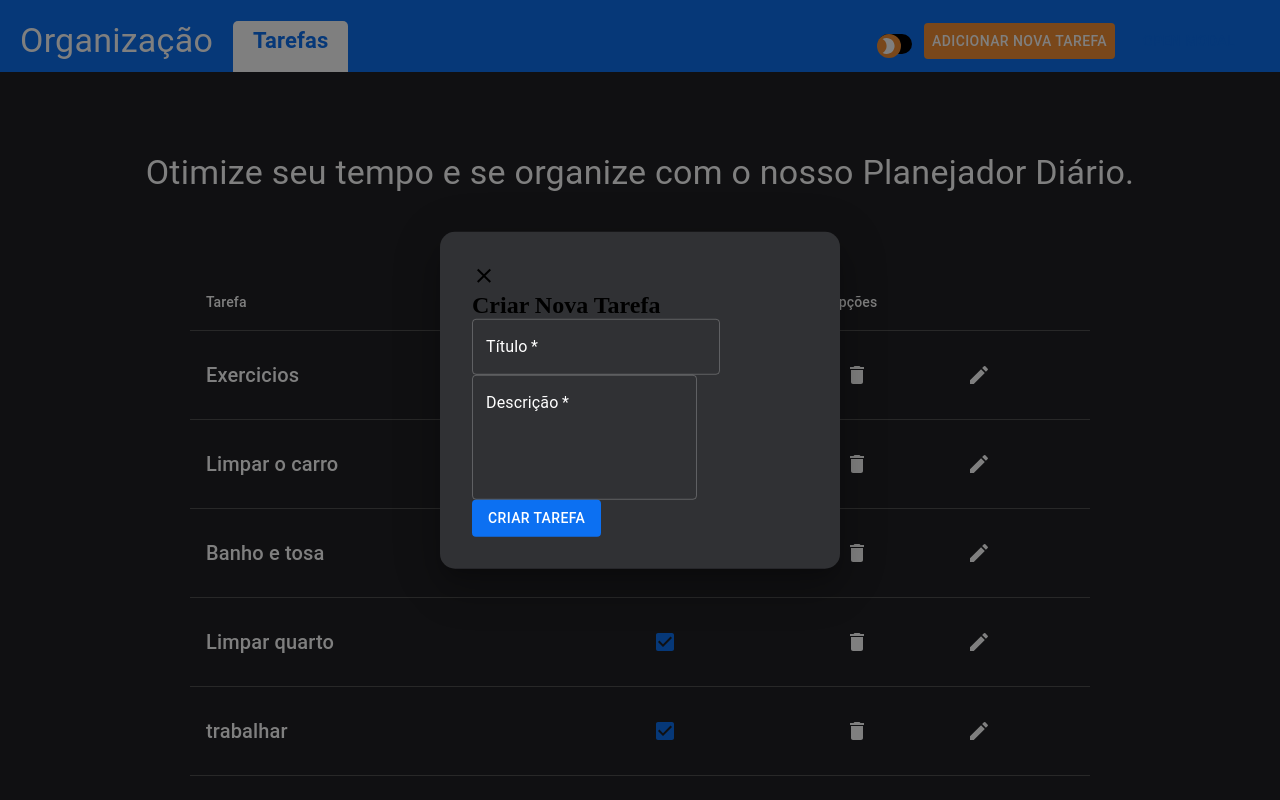
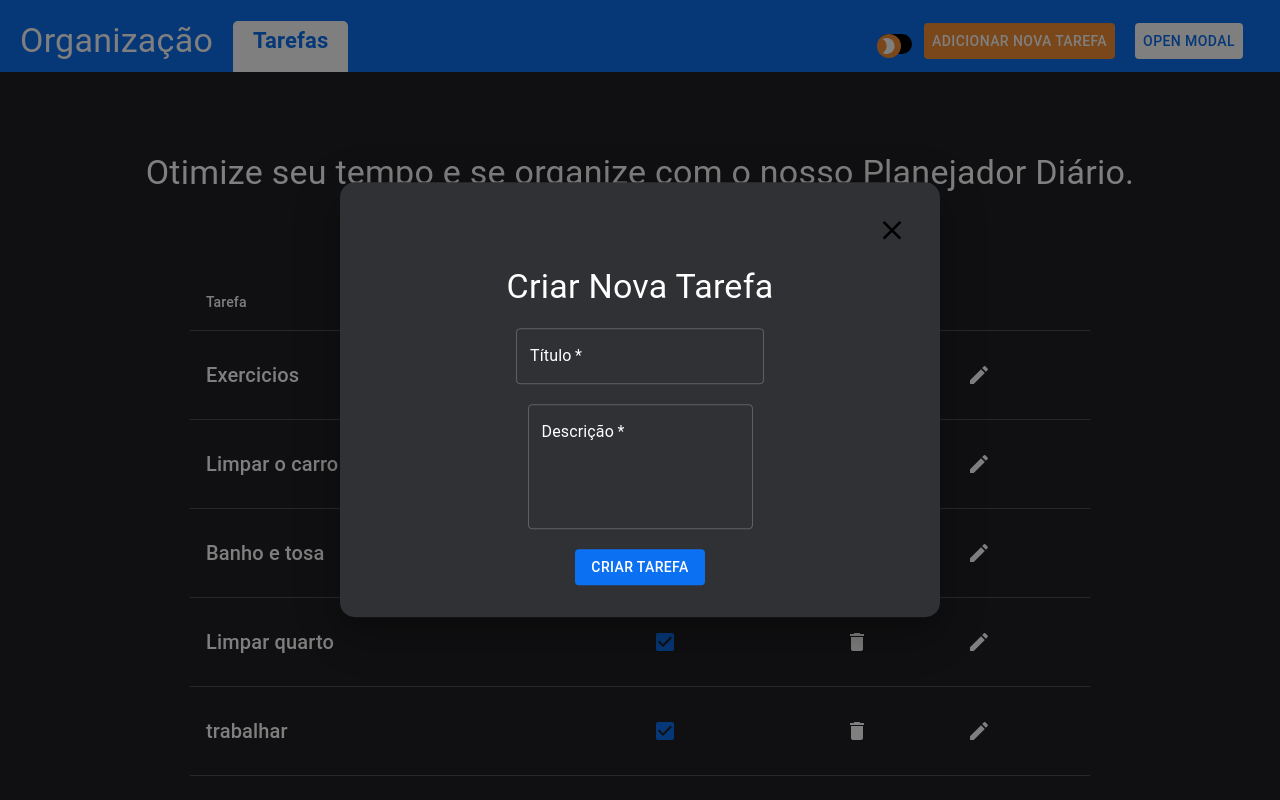
Before and after one commit to laurentino01/planejador-de-tarefas, a React (Vite) app: page / in a window 1280 px wide. Both pictures are taken after a click on the button "OPEN MODAL". Shown: the top 800 px of the page. Built offline with nearby package versions, Linux system fonts and the light colour scheme.

Commit message:
refactor(newmodal)

```diff
--- a/src/components/newModal/NewModal.tsx
+++ b/src/components/newModal/NewModal.tsx
@@ -1,15 +1,29 @@
-import { Box, Button, Modal, SxProps, TextField } from "@mui/material";
+import React, { useState } from "react";
+import {
+  Box,
+  Button,
+  Modal,
+  SxProps,
+  TextField,
+  Typography,
+} from "@mui/material";
 import CloseIcon from "@mui/icons-material/Close";
-import React, { useState } from "react";
+import { useForm } from "react-hook-form";
+
 import { ITarefaModuleProps } from "../../interfaces/ITarefaModuleProps";
 import { TarefasServices } from "../../services/tarefasServices/TarefasServices";
 
 const style: SxProps = {
   position: "absolute" as "absolute",
+  display: "flex",
+  flexDirection: "column",
+  alignItems: "center",
+  gap: "20px",
   top: "50%",
   left: "50%",
   transform: "translate(-50%, -50%)",
-  width: 400,
+  maxWidth: 600,
+  width: " 90%",
   bgcolor: "background.paper",
   borderRadius: "15px",
   boxShadow: 24,
@@ -20,16 +34,25 @@ export const NewModal = ({ closeModal, targetTarefa }: ITarefaModuleProps) => {
   const [open, setOpen] = React.useState(false);
   const handleOpen = () => setOpen(true);
   const handleClose = () => setOpen(false);
+  const {
+    register,
+    handleSubmit,
+    getValues,
+    formState: { errors },
+  } = useForm();
   const [title, setTitle] = useState("");
   const [description, setDescription] = useState("");
+  const onSubmit = (data) => console.log(getValues());
 
-  const handleCreate = (title, description) => {
+  /* const handleCreate = (title, description) => {
     TarefasServices.create({ title, description });
-  };
+  }; */
 
   return (
     <>
-      <Button onClick={handleOpen}>Open modal</Button>
+      <Button onClick={handleOpen} sx={{ backgroundColor: "white" }}>
+        Open modal
+      </Button>
       <Modal
         open={open}
         onClose={handleClose}
@@ -37,34 +60,53 @@ export const NewModal = ({ closeModal, targetTarefa }: ITarefaModuleProps) => {
         aria-describedby="modal-modal-description"
       >
         <Box sx={style}>
-          <CloseIcon onClick={handleClose}></CloseIcon>
-          <h2>Criar Nova Tarefa</h2>
+          <CloseIcon
+            sx={{ alignSelf: "end", fontSize: "32px", cursor: "pointer" }}
+            onClick={handleClose}
+          ></CloseIcon>
+          <Typography component={"h2"} variant="h4">
+            Criar Nova Tarefa
+          </Typography>
 
-          <form onSubmit={() => handleCreate(title, description)}>
-            <div>
+          <Box
+            component={"form"}
+            onSubmit={handleSubmit(onSubmit)}
+            sx={{
+              display: "flex",
+              flexDirection: "column",
+              gap: "20px",
+              alignItems: "center",
+            }}
+          >
+            <Box>
               <TextField
+                {...(register("titulo"), { require: true })}
                 id="outlined-basic"
                 label="Título"
                 placeholder="Digite um título. "
                 required
-                onChange={(e) => setTitle(e.target.value)}
+
+                /*  onChange={(e) => setTitle(e.target.value)} */
               />
-            </div>
-            <div>
+              {errors.exampleRequired && <span>This field is required</span>}
+            </Box>
+            <Box>
               <TextField
+                {...(register("description"), { require: true })}
                 id="outlined-multiline-static"
                 label="Descrição"
                 multiline
                 rows={4}
                 placeholder="Digite uma descrição."
                 required
-                onChange={(e) => setDescription(e.target.value)}
+                /* onChange={(e) => setDescription(e.target.value)} */
               />
-            </div>
+              {errors.exampleRequired && <span>This field is required</span>}
+            </Box>
             <Button type="submit" variant="contained" disableElevation>
               Criar Tarefa
             </Button>
-          </form>
+          </Box>
         </Box>
       </Modal>
     </>
```
